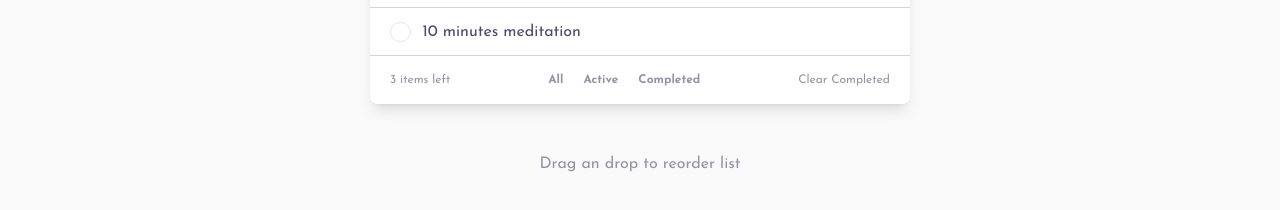
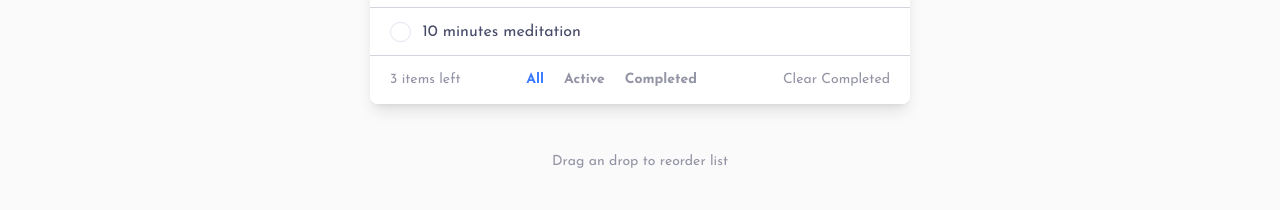
Before and after one commit to rockethelll/todo-app, a React (Vite) app: page / in a window 1280 px wide. Shown: the part 316-526 px from the top of the page. Built offline with nearby package versions, Linux system fonts and the light colour scheme.

Commit message:
add twMerge for filterlinks

```diff
--- a/package.json
+++ b/package.json
@@ -15,7 +15,8 @@
     "@dnd-kit/utilities": "^3.2.2",
     "eslint-plugin-simple-import-sort": "^12.1.1",
     "react": "^18.3.1",
-    "react-dom": "^18.3.1"
+    "react-dom": "^18.3.1",
+    "tailwind-merge": "^2.5.3"
   },
   "devDependencies": {
     "@eslint/js": "^9.11.1",
--- a/src/App.tsx
+++ b/src/App.tsx
@@ -16,7 +16,7 @@ function App() {
           <div className='flex h-12 mt-4 relative bg-secondary w-[330px] items-center justify-center sm:hidden rounded-lg shadow-lg'>
             <FiltersLink />
           </div>
-      <div className="mt-12 text-sm text-new-todo sm:text-base">Drag an drop to reorder list</div>
+      <div className="mt-12 text-sm text-new-todo sm:text-sm">Drag an drop to reorder list</div>
         </div>
       </FiltersProvider>
     </TodoProvider>
--- a/src/components/Filters.tsx
+++ b/src/components/Filters.tsx
@@ -18,13 +18,16 @@ const Filters = () => {
 
   return (
     <div className='h-12 relative bg-secondary w-[330px] sm:w-[540px] items-center flex justify-between'>
-      <p className='ml-5 text-xs text-new-todo'>
+      <p className='ml-5 text-xs sm:text-sm text-new-todo'>
         {itemsLeft} {itemsLeft < 2 ? 'item' : 'items'} left
       </p>
       <div className='hidden sm:flex'>
         <FiltersLink />
       </div>
-      <button className='mr-5 text-xs text-new-todo hover:text-incomplete' onClick={clearCompleted}>
+      <button
+        className='mr-5 text-xs sm:text-sm text-new-todo hover:text-incomplete'
+        onClick={clearCompleted}
+      >
         Clear Completed
       </button>
     </div>
--- a/src/components/FiltersLink.tsx
+++ b/src/components/FiltersLink.tsx
@@ -1,5 +1,6 @@
 import clsx from 'clsx';
 import { useContext } from 'react';
+import { twMerge } from 'tailwind-merge';
 
 import { FiltersContext } from '../context/FiltersContext';
 
@@ -10,28 +11,28 @@ const FiltersLink = () => {
     handleActiveFilter(filter);
   };
 
+  const baseClasses = 'mr-5 text-xs sm:text-sm font-bold hover:text-incomplete';
+
+  // Classes for buttons based on active filter
+  const getButtonClasses = (filter: string) =>
+    twMerge(
+      baseClasses,
+      clsx({
+        'text-link-active': activeFilter === filter,
+        'text-new-todo': activeFilter !== filter,
+      }),
+    );
+
   return (
     <>
-      <button
-        className={clsx('mr-5 text-xs font-bold hover:text-incomplete text-new-todo', {
-          'text-blue-500': activeFilter === 'all',
-        })}
-        onClick={() => handleFilterClick('all')}
-      >
+      <button className={getButtonClasses('all')} onClick={() => handleFilterClick('all')}>
         All
       </button>
-      <button
-        className={clsx('mr-5 text-xs font-bold hover:text-incomplete text-new-todo', {
-          'text-blue-500': activeFilter === 'active',
-        })}
-        onClick={() => handleFilterClick('active')}
-      >
+      <button className={getButtonClasses('active')} onClick={() => handleFilterClick('active')}>
         Active
       </button>
       <button
-        className={clsx('text-xs font-bold hover:text-incomplete text-new-todo', {
-          'text-blue-500': activeFilter === 'completed',
-        })}
+        className={getButtonClasses('completed')}
         onClick={() => handleFilterClick('completed')}
       >
         Completed
```
Also changed, not shown: 1 other file (tests, documents, lock files or other folders).
